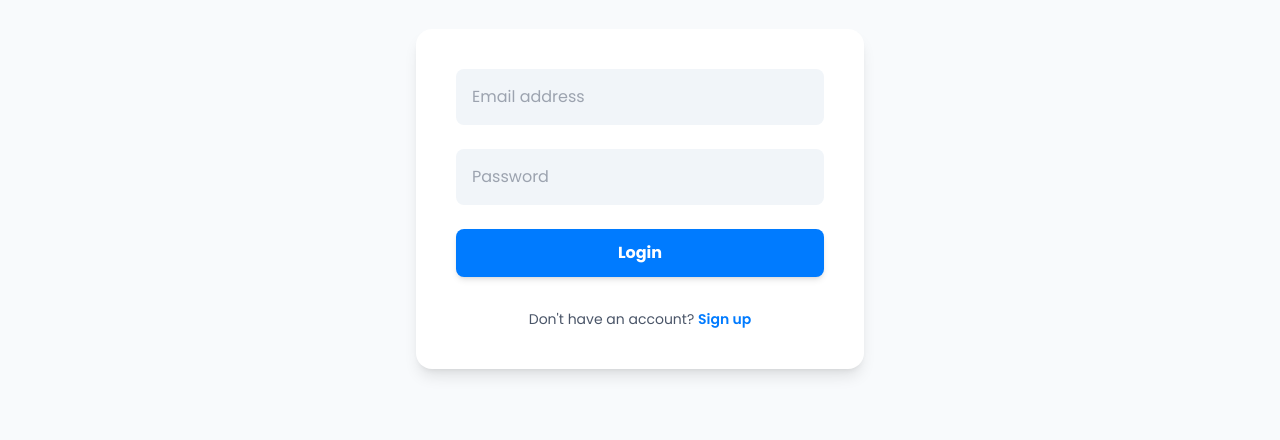
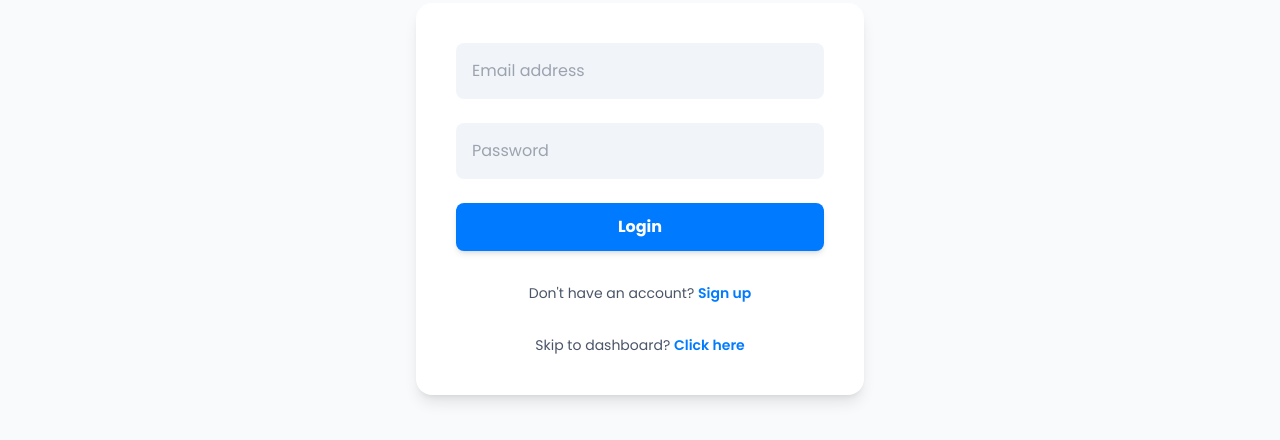
Before and after one commit to m-anasnasir/prodigy-website-preview, a plain HTML site: page client-portal-page.html in a window 1280 px wide. Shown: the part 300-740 px from the top of the page. Drawn offline with nearby package versions, Linux system fonts and the light colour scheme.

Commit message:
client-portal-page.html

```diff
--- a/client-portal-page.html
+++ b/client-portal-page.html
@@ -83,6 +83,10 @@
                     Don't have an account?
                     <a href="#" class="font-semibold text-prodigy-blue hover:underline">Sign up</a>
                 </p>
+                <p class="mt-8 text-center text-sm">
+                    Skip to dashboard?
+                    <a href="monitoring-page.html" class="font-semibold text-prodigy-blue hover:underline">Click here</a>
+                </p>
             </div>
         </div>
     </main>
```
